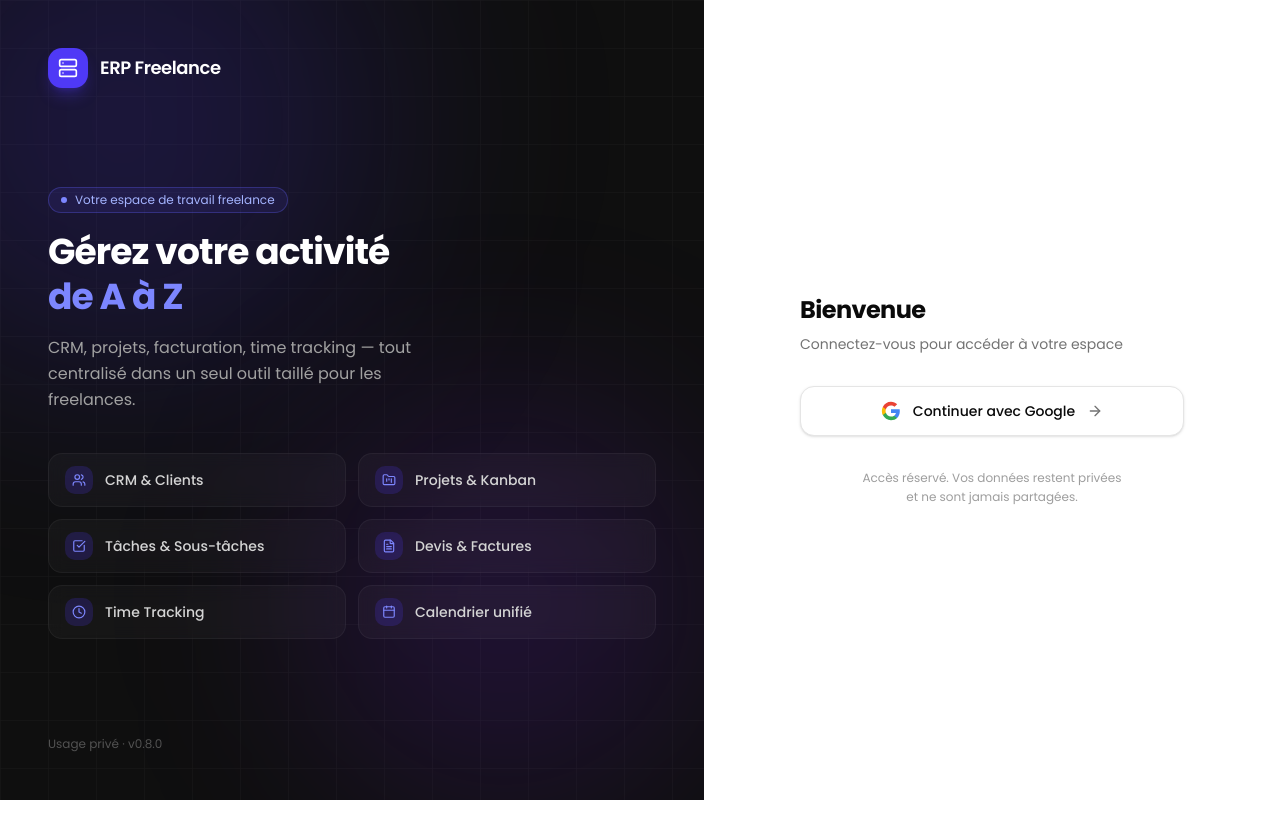
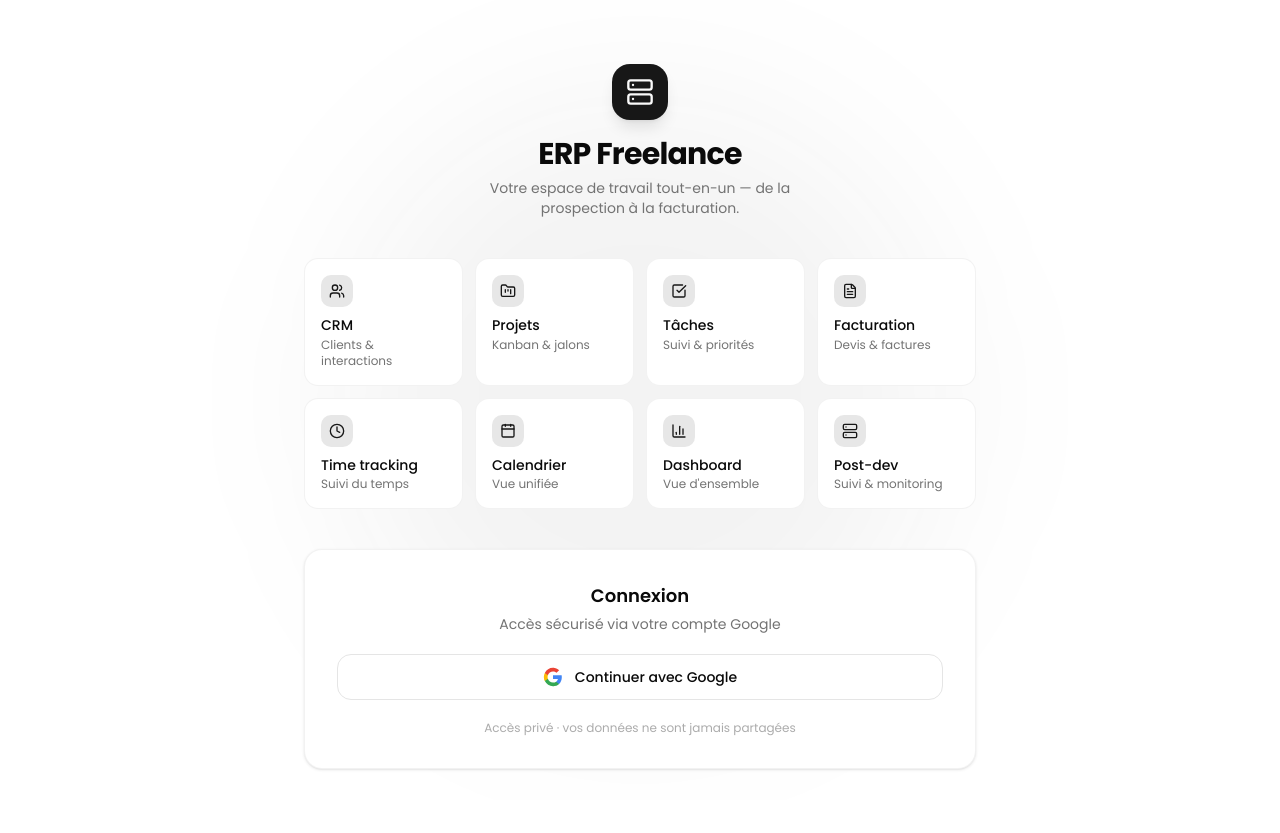
Before and after one commit to PierrePocheron/erp-freelance, a Next.js app: page /login in a window 1280 px wide. Before the commit the page ends 800 px from the top, so only its background shows below. Built offline with nearby package versions, Linux system fonts and the light colour scheme; no server answers.

Commit message:
feat(login): redesign cohérent avec l'app — cartes animées + thème natif
Co-Authored-By: Claude Sonnet 4.6 <noreply@anthropic.com>

```diff
--- a/src/app/(auth)/login/page.tsx
+++ b/src/app/(auth)/login/page.tsx
@@ -1,107 +1,71 @@
 import { signIn } from "@/lib/auth"
-import {
-  Server, FileText, Users, FolderKanban,
-  CheckSquare, Clock, Calendar, ArrowRight,
-} from "lucide-react"
+import { Server, FileText, Users, FolderKanban, CheckSquare, Clock, Calendar, BarChart3 } from "lucide-react"
 
 const features = [
-  { icon: Users, label: "CRM & Clients" },
-  { icon: FolderKanban, label: "Projets & Kanban" },
-  { icon: CheckSquare, label: "Tâches & Sous-tâches" },
-  { icon: FileText, label: "Devis & Factures" },
-  { icon: Clock, label: "Time Tracking" },
-  { icon: Calendar, label: "Calendrier unifié" },
+  { icon: Users,        label: "CRM",         desc: "Clients & interactions" },
+  { icon: FolderKanban, label: "Projets",      desc: "Kanban & jalons" },
+  { icon: CheckSquare,  label: "Tâches",       desc: "Suivi & priorités" },
+  { icon: FileText,     label: "Facturation",  desc: "Devis & factures" },
+  { icon: Clock,        label: "Time tracking",desc: "Suivi du temps" },
+  { icon: Calendar,     label: "Calendrier",   desc: "Vue unifiée" },
+  { icon: BarChart3,    label: "Dashboard",    desc: "Vue d'ensemble" },
+  { icon: Server,       label: "Post-dev",     desc: "Suivi & monitoring" },
 ]
 
 export default function LoginPage() {
   return (
-    <div className="min-h-screen flex">
+    <div className="min-h-screen bg-background flex flex-col items-center justify-center px-4 py-16">
 
-      {/* ── Panneau gauche — branding ───────────────────────────────────────── */}
-      <div className="hidden lg:flex lg:w-[55%] relative flex-col justify-between p-12 bg-[#0f0f0f] overflow-hidden">
+      {/* Halo décoratif centré */}
+      <div className="pointer-events-none fixed inset-0 flex items-center justify-center overflow-hidden">
+        <div className="h-[600px] w-[600px] rounded-full bg-primary/5 blur-[80px]" />
+      </div>
 
-        {/* Grille décorative */}
-        <div
-          className="pointer-events-none absolute inset-0 opacity-[0.04]"
-          style={{
-            backgroundImage:
-              "linear-gradient(rgba(255,255,255,.6) 1px, transparent 1px), linear-gradient(90deg, rgba(255,255,255,.6) 1px, transparent 1px)",
-            backgroundSize: "48px 48px",
-          }}
-        />
+      <div className="relative w-full max-w-2xl space-y-10">
 
-        {/* Halo violet */}
-        <div className="pointer-events-none absolute -top-32 -left-32 h-[500px] w-[500px] rounded-full bg-indigo-600/20 blur-[120px]" />
-        <div className="pointer-events-none absolute bottom-0 right-0 h-[400px] w-[400px] rounded-full bg-violet-600/15 blur-[100px]" />
-
-        {/* Logo */}
-        <div className="relative flex items-center gap-3">
-          <div className="flex h-10 w-10 items-center justify-center rounded-xl bg-indigo-600 shadow-lg shadow-indigo-600/30">
-            <Server className="h-5 w-5 text-white" />
+        {/* ── Logo + titre ──────────────────────────────────────────────────── */}
+        <div className="flex flex-col items-center gap-4 text-center">
+          <div className="flex h-14 w-14 items-center justify-center rounded-2xl bg-primary shadow-lg">
+            <Server className="h-7 w-7 text-primary-foreground" />
           </div>
-          <span className="text-white font-semibold text-lg tracking-tight">ERP Freelance</span>
+          <div className="space-y-1.5">
+            <h1 className="text-3xl font-bold tracking-tight">ERP Freelance</h1>
+            <p className="text-muted-foreground text-sm max-w-xs mx-auto">
+              Votre espace de travail tout-en-un — de la prospection à la facturation.
+            </p>
+          </div>
         </div>
 
-        {/* Contenu central */}
-        <div className="relative space-y-10">
-          <div className="space-y-4">
-            <div className="inline-flex items-center gap-2 rounded-full border border-indigo-500/30 bg-indigo-500/10 px-3 py-1 text-xs text-indigo-300">
-              <span className="h-1.5 w-1.5 rounded-full bg-indigo-400 animate-pulse" />
-              Votre espace de travail freelance
+        {/* ── Grille de features ────────────────────────────────────────────── */}
+        <div className="grid grid-cols-2 sm:grid-cols-4 gap-3">
+          {features.map(({ icon: Icon, label, desc }) => (
+            <div
+              key={label}
+              className="group flex flex-col gap-2.5 rounded-xl border border-border/50 bg-card p-4
+                         cursor-default select-none
+                         transition-all duration-200
+                         hover:-translate-y-1 hover:border-border hover:shadow-md hover:bg-accent/30"
+            >
+              <div className="flex h-8 w-8 items-center justify-center rounded-lg bg-primary/10 transition-transform duration-200 group-hover:scale-110">
+                <Icon className="h-4 w-4 text-primary" />
+              </div>
+              <div>
+                <p className="text-sm font-medium leading-tight">{label}</p>
+                <p className="text-xs text-muted-foreground mt-0.5">{desc}</p>
+              </div>
             </div>
-            <h1 className="text-4xl font-bold text-white leading-tight tracking-tight">
-              Gérez votre activité<br />
-              <span className="text-indigo-400">de A à Z</span>
-            </h1>
-            <p className="text-base text-neutral-400 leading-relaxed max-w-sm">
-              CRM, projets, facturation, time tracking — tout centralisé dans un seul outil taillé pour les freelances.
+          ))}
+        </div>
+
+        {/* ── Carte de connexion ────────────────────────────────────────────── */}
+        <div className="rounded-2xl border border-border/50 bg-card p-8 shadow-sm space-y-5">
+          <div className="space-y-1 text-center">
+            <h2 className="text-lg font-semibold">Connexion</h2>
+            <p className="text-sm text-muted-foreground">
+              Accès sécurisé via votre compte Google
             </p>
           </div>
 
-          {/* Feature grid */}
-          <div className="grid grid-cols-2 gap-3">
-            {features.map(({ icon: Icon, label }) => (
-              <div
-                key={label}
-                className="flex items-center gap-3 rounded-xl border border-white/5 bg-white/[0.03] px-4 py-3 backdrop-blur-sm"
-              >
-                <div className="flex h-7 w-7 shrink-0 items-center justify-center rounded-lg bg-indigo-600/20">
-                  <Icon className="h-3.5 w-3.5 text-indigo-400" />
-                </div>
-                <span className="text-sm text-neutral-300 font-medium">{label}</span>
-              </div>
-            ))}
-          </div>
-        </div>
-
-        {/* Footer gauche */}
-        <div className="relative text-xs text-neutral-600">
-          Usage privé · v0.8.0
-        </div>
-      </div>
-
-      {/* ── Panneau droit — connexion ───────────────────────────────────────── */}
-      <div className="flex flex-1 flex-col items-center justify-center px-6 py-12 bg-background">
-
-        {/* Logo mobile uniquement */}
-        <div className="flex lg:hidden items-center gap-2 mb-10">
-          <div className="flex h-9 w-9 items-center justify-center rounded-xl bg-indigo-600">
-            <Server className="h-4.5 w-4.5 text-white" />
-          </div>
-          <span className="font-semibold text-lg">ERP Freelance</span>
-        </div>
-
-        <div className="w-full max-w-sm space-y-8">
-
-          {/* Header */}
-          <div className="space-y-2">
-            <h2 className="text-2xl font-bold tracking-tight">Bienvenue</h2>
-            <p className="text-sm text-muted-foreground">
-              Connectez-vous pour accéder à votre espace
-            </p>
-          </div>
-
-          {/* Google button */}
           <form
             action={async () => {
               "use server"
@@ -110,27 +74,27 @@ export default function LoginPage() {
           >
             <button
               type="submit"
-              className="group relative flex w-full items-center justify-center gap-3 rounded-xl border border-border bg-card px-4 py-3.5 text-sm font-medium shadow-sm transition-all hover:bg-accent hover:border-border/80 hover:shadow-md active:scale-[0.99]"
+              className="group flex w-full items-center justify-center gap-3 rounded-xl border border-border bg-background px-4 py-3 text-sm font-medium
+                         transition-all duration-200
+                         hover:bg-accent hover:border-border/80 hover:shadow-sm
+                         active:scale-[0.98]"
             >
-              {/* Google logo */}
-              <svg viewBox="0 0 24 24" className="h-5 w-5 shrink-0" aria-hidden>
+              <svg viewBox="0 0 24 24" className="h-5 w-5 shrink-0 transition-transform duration-200 group-hover:scale-110" aria-hidden>
                 <path d="M22.56 12.25c0-.78-.07-1.53-.2-2.25H12v4.26h5.92c-.26 1.37-1.04 2.53-2.21 3.31v2.77h3.57c2.08-1.92 3.28-4.74 3.28-8.09z" fill="#4285F4" />
                 <path d="M12 23c2.97 0 5.46-.98 7.28-2.66l-3.57-2.77c-.98.66-2.23 1.06-3.71 1.06-2.86 0-5.29-1.93-6.16-4.53H2.18v2.84C3.99 20.53 7.7 23 12 23z" fill="#34A853" />
                 <path d="M5.84 14.09c-.22-.66-.35-1.36-.35-2.09s.13-1.43.35-2.09V7.07H2.18C1.43 8.55 1 10.22 1 12s.43 3.45 1.18 4.93l2.85-2.22.81-.62z" fill="#FBBC05" />
                 <path d="M12 5.38c1.62 0 3.06.56 4.21 1.64l3.15-3.15C17.45 2.09 14.97 1 12 1 7.7 1 3.99 3.47 2.18 7.07l3.66 2.84c.87-2.6 3.3-4.53 6.16-4.53z" fill="#EA4335" />
               </svg>
-              <span>Continuer avec Google</span>
-              <ArrowRight className="h-4 w-4 text-muted-foreground transition-transform group-hover:translate-x-0.5" />
+              Continuer avec Google
             </button>
           </form>
 
-          {/* Note de confidentialité */}
-          <p className="text-center text-xs text-muted-foreground/70 leading-relaxed">
-            Accès réservé. Vos données restent privées<br />et ne sont jamais partagées.
+          <p className="text-center text-xs text-muted-foreground/60">
+            Accès privé · vos données ne sont jamais partagées
           </p>
         </div>
+
       </div>
-
     </div>
   )
 }
```
